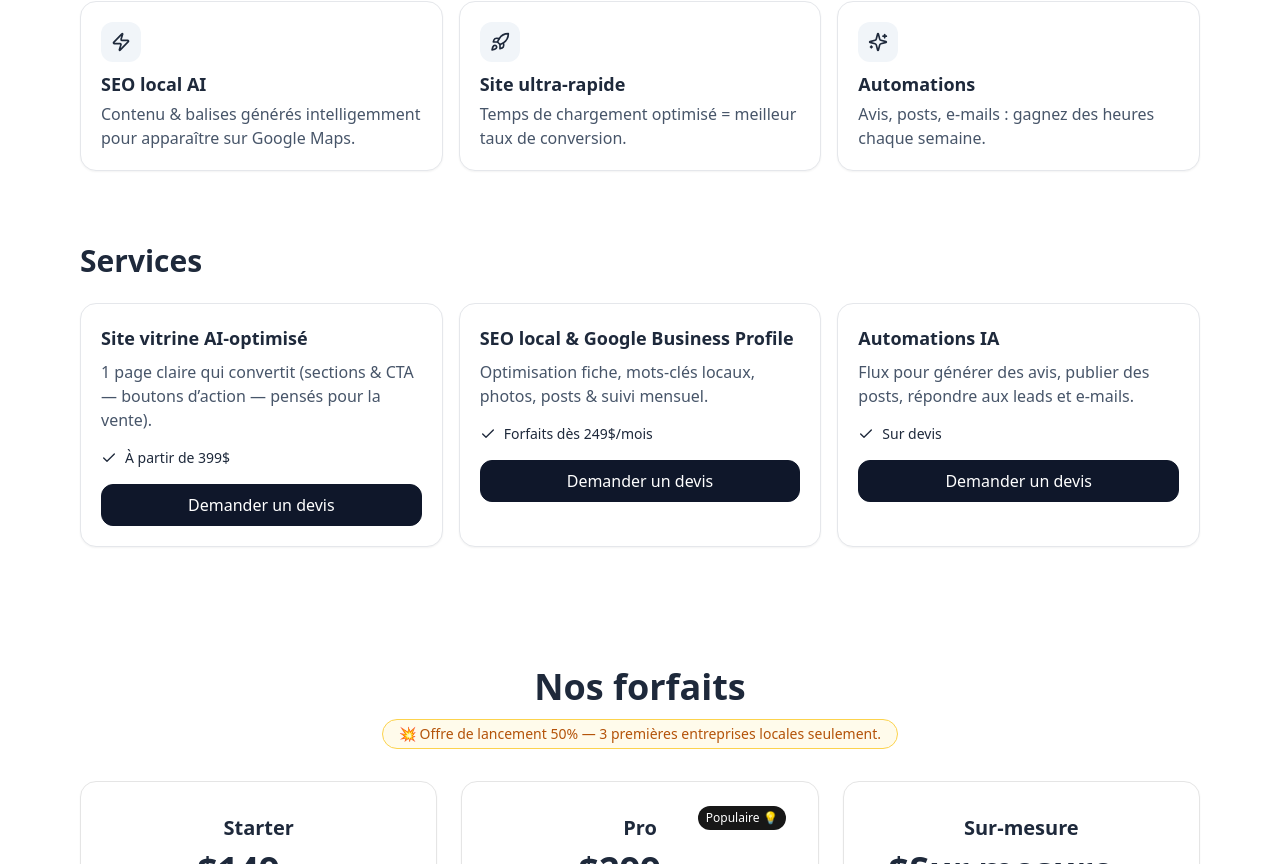
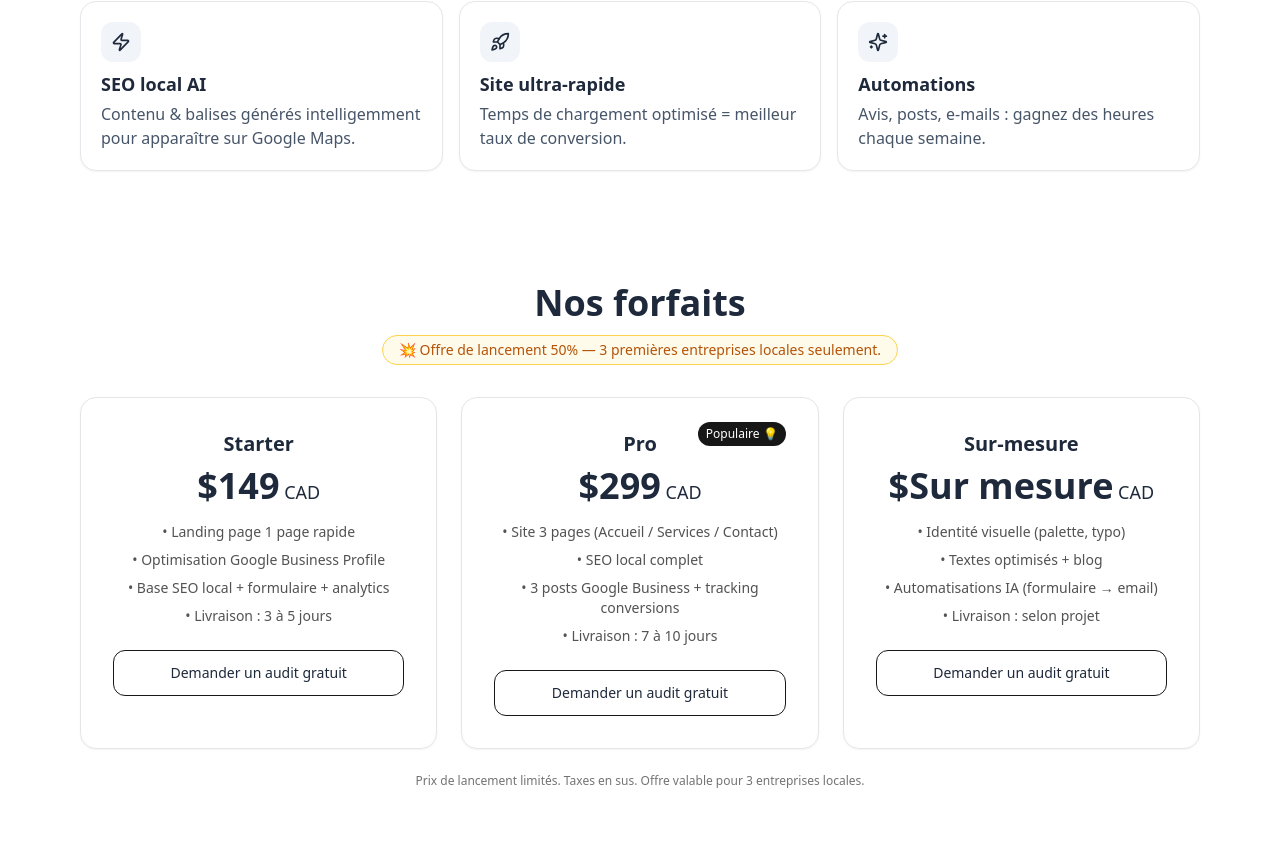
Before and after one commit to cadore93/nordik-ai-site, a Next.js app: page / in a window 1280 px wide. Shown: the part 1156-2020 px from the top of the page. Built offline with nearby package versions, Linux system fonts and the light colour scheme.

Commit message:
Update page.jsx

```diff
--- a/app/page.jsx
+++ b/app/page.jsx
@@ -11,11 +11,7 @@ export default function Page() {
     { icon: <Rocket className="h-5 w-5" />, title: "Site ultra‑rapide", text: "Temps de chargement optimisé = meilleur taux de conversion." },
     { icon: <Sparkles className="h-5 w-5" />, title: "Automations", text: "Avis, posts, e‑mails : gagnez des heures chaque semaine." },
   ];
-  const services = [
-    { title: "Site vitrine AI‑optimisé", text: "1 page claire qui convertit (sections & CTA — boutons d’action — pensés pour la vente).", price: "À partir de 399$" },
-    { title: "SEO local & Google Business Profile", text: "Optimisation fiche, mots‑clés locaux, photos, posts & suivi mensuel.", price: "Forfaits dès 249$/mois" },
-    { title: "Automations IA", text: "Flux pour générer des avis, publier des posts, répondre aux leads et e‑mails.", price: "Sur devis" },
-  ];
+
   const testimonials = [
     { name: "Alex P.", text: "Site livré en 72h, +38% d’appels depuis Google.", stars: 5 },
     { name: "Mélissa R.", text: "On est passés du bas de page à top 3 sur nos mots‑clés locaux.", stars: 5 },
@@ -126,20 +122,6 @@ const faqs = [
         ))}
       </section>
 
-      {/* SERVICES */}
-      <section id="services" className="container py-10">
-        <h2 className="text-2xl md:text-3xl font-bold">Services</h2>
-        <div className="grid md:grid-cols-3 gap-4 mt-6">
-          {services.map((s, i) => (
-            <div key={i} className="card p-5">
-              <h3 className="font-semibold text-lg">{s.title}</h3>
-              <p className="text-slate-600 mt-2">{s.text}</p>
-              <div className="mt-4 flex items-center gap-2 text-sm"><Check className="h-4 w-4" /> {s.price}</div>
-              <div className="mt-4"><a className="btn btn-primary w-full text-center" href="#contact">Demander un devis</a></div>
-            </div>
-          ))}
-        </div>
-      </section>
 
      {/* TARIFS */}
 <section id="tarifs" className="container mx-auto px-6 py-20 text-center">
```
